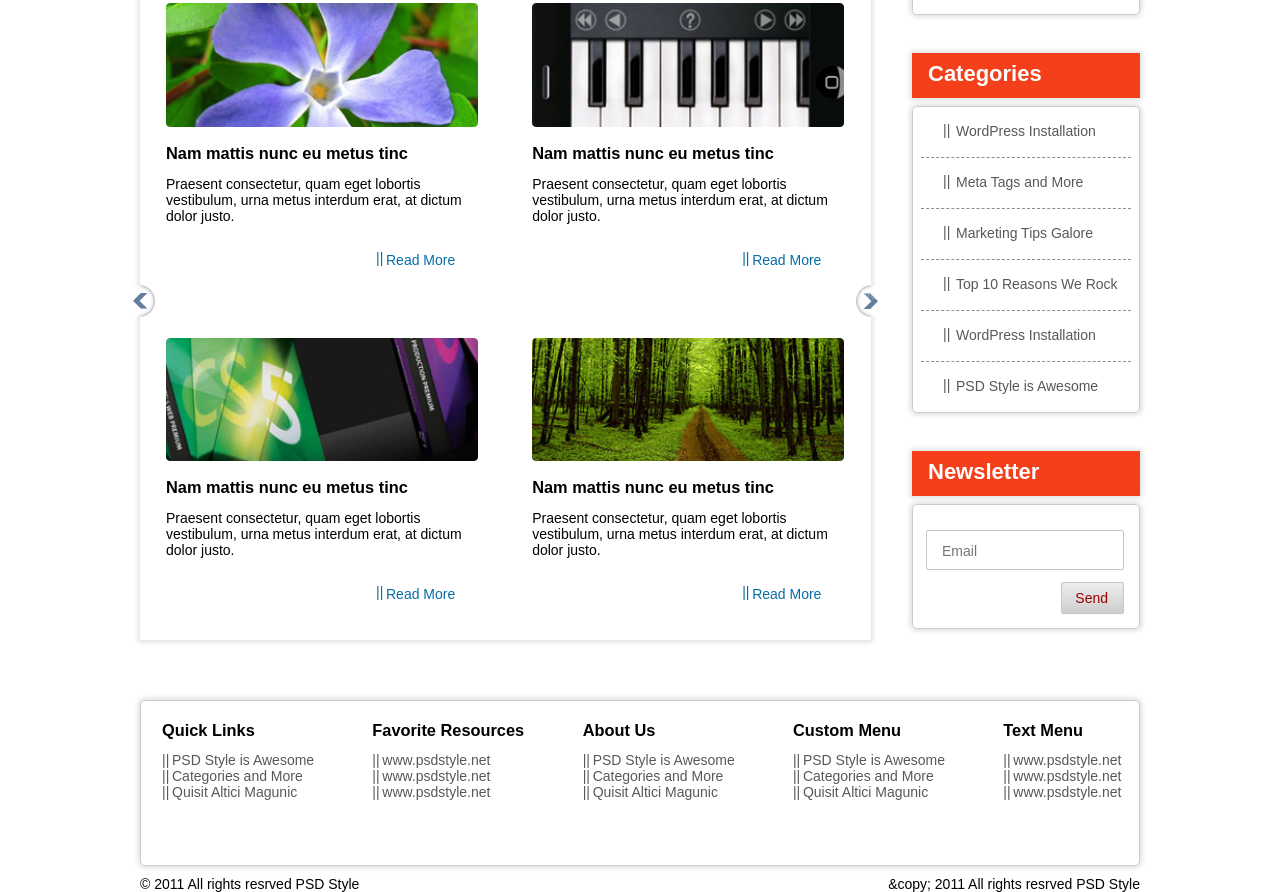
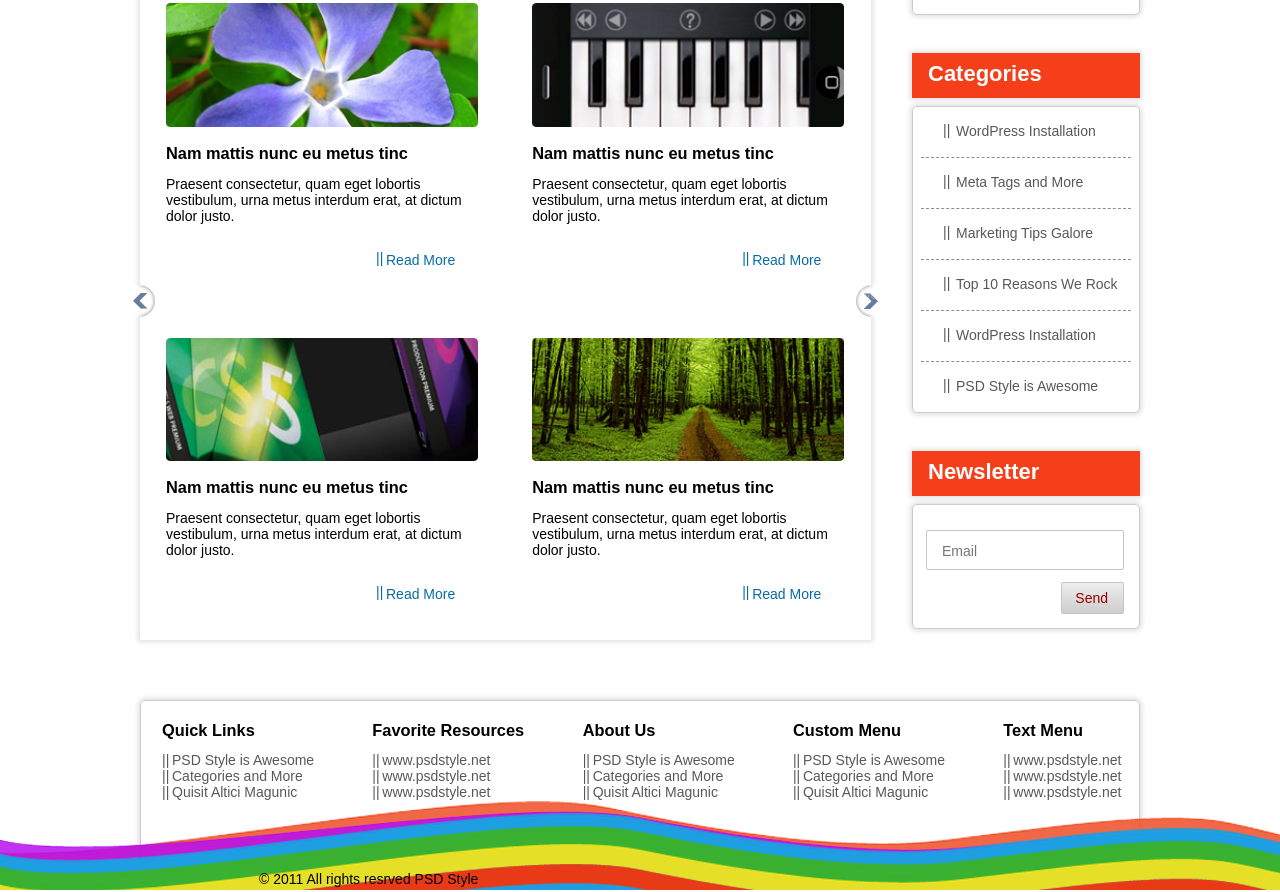
Before and after one commit to sasha345/perennial, a plain HTML site: page index.html in a window 1280 px wide. Shown: the part 661-1553 px from the top of the page. Drawn offline with nearby package versions, Linux system fonts and the light colour scheme.

Commit message:
work with .footer__bottom, after .wrapper

```diff
--- a/css/css.css
+++ b/css/css.css
@@ -40,27 +40,16 @@ li {
 
 
 .wrapper {
-  background: url(../images/header.png) no-repeat;
-  position: relative;  }
-  .wrapper__container{
-    background: url(../images/footer.png) no-repeat;
-    bottom: 0;
-    left: 0;
-    display: block; }
+  background:url(../images/header.png) repeat-x;
+}
 
-/*
-.wrapper {
-  background: url(../images/header.png) no-repeat;
-  position: relative;  }
-  .wrapper:after {
-    position: absolute;
-    content: "";
-    background: url(../images/footer.png) no-repeat;
-    bottom: 0;
-    left: 0;
-    width: 1440px;
-    height: 89px;
-    display: block; }*/
+.footer__bottom{
+  background:url(../images/footer.png) repeat-x;
+  width: 1440px;
+  height: 89px;
+  margin-top: -75px;
+  padding:70px 259px 0;
+}
 
 .holder {
   width: 1000px;
@@ -235,16 +224,4 @@ li {
   padding-bottom: 65px;
   margin-bottom: 10px; }
 
-.footer__bottom{
-  position:relative;
-}
-
-.footer__bottom:before{
-  content: '&copy;  2011 All rights resrved PSD Style';
-  display: block;
-  right:0;
-  top:0;
-  position:absolute;
-}
-
 /*# sourceMappingURL=css.css.map */
--- a/index.html
+++ b/index.html
@@ -10,7 +10,6 @@
 </head>
 <body>
 	<div class="wrapper">
-	<div class="wrapper__container">
 		<div class="holder">
 			<header class="header clearfix">
 				<div class="header__logo">
@@ -317,12 +316,11 @@
 						<li class="top__li"><a href="#" class="top__link">www.psdstyle.net</a></li>
 					</ul>
 				</div>
-				<div class="footer__bottom">
-					<p class="p">&copy;  2011 All rights resrved PSD Style</p>
-				</div>
 			</footer>
 		</div>
 	</div>
+	<div class="footer__bottom">
+		<p class="p">&copy;  2011 All rights resrved PSD Style</p>
 	</div>
 	<script src="http://ajax.googleapis.com/ajax/libs/jquery/1/jquery.min.js"></script>
 	<script>window.jQuery || document.write('<script src="js/libs/jquery-1.7.min.js">\x3C/script>')</script>
```
